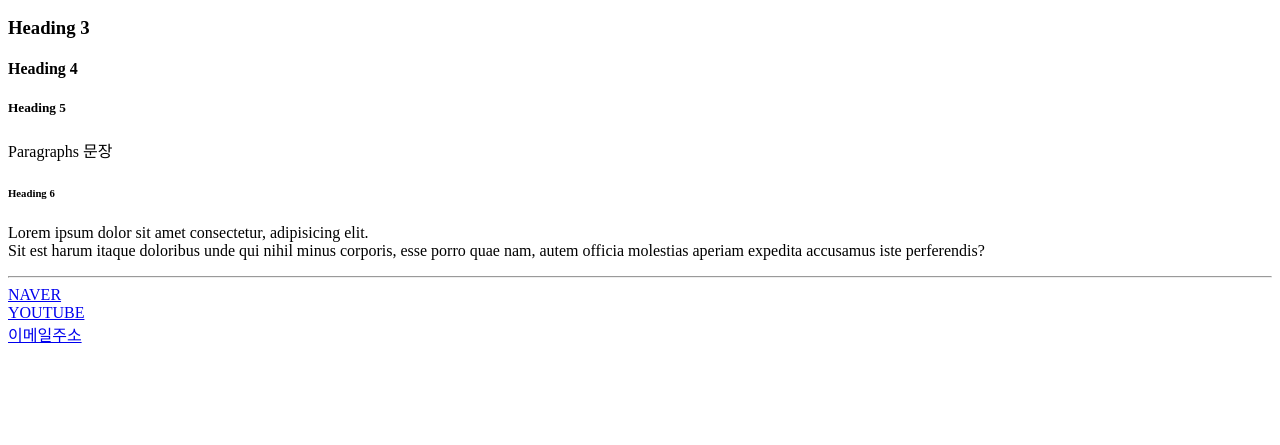
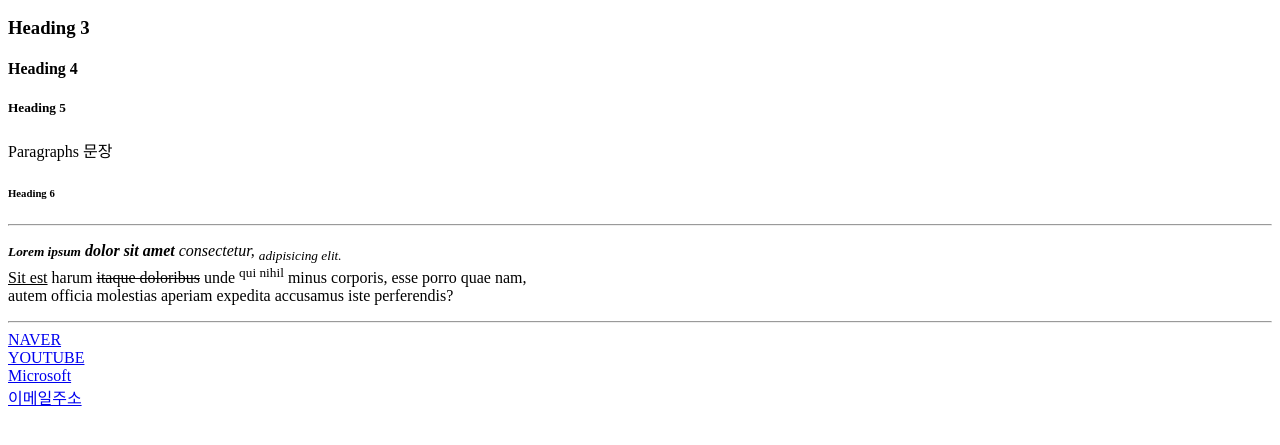
Before and after one commit to taekyom/StudyHtml, a plain HTML site: page 01_HTML/text_header.html in a window 1280 px wide. Shown: the part 127-572 px from the top of the page. Drawn offline with Linux system fonts and the light colour scheme.

Commit message:
예제3-1

```diff
--- a/01_HTML/text_header.html
+++ b/01_HTML/text_header.html
@@ -11,12 +11,14 @@
         <h5>Heading 5</h5>
         <p>Paragraphs 문장</p>
         <h6>Heading 6</h6>
-        <p>Lorem ipsum dolor sit amet consectetur, adipisicing elit. <br>
-            Sit est harum itaque doloribus unde qui nihil minus corporis, esse porro quae nam,
+        <hr>
+        <p><i><b><small>Lorem ipsum</small> dolor sit amet</b> consectetur, <sub>adipisicing elit.</sub></i><br>
+            <ins>Sit est</ins> harum <del>itaque doloribus</del> unde <sup>qui nihil</sup> minus corporis, esse porro quae nam,<br>
             autem officia molestias aperiam expedita accusamus iste perferendis?</p>
         <hr>
-            <a href="https://www.naver.com">NAVER</a><br>
-            <a href="https://www.youtube.com">YOUTUBE</a><br>
+            <a href="https://www.naver.com" target="_blank">NAVER</a><br>
+            <a href="https://www.youtube.com" target="_parent">YOUTUBE</a><br>
+            <a href="https://www.microsoft.com">Microsoft</a><br>
             <a href="mailto:aldjfls@naver.com">이메일주소</a>
     </body>
 </html>
```
